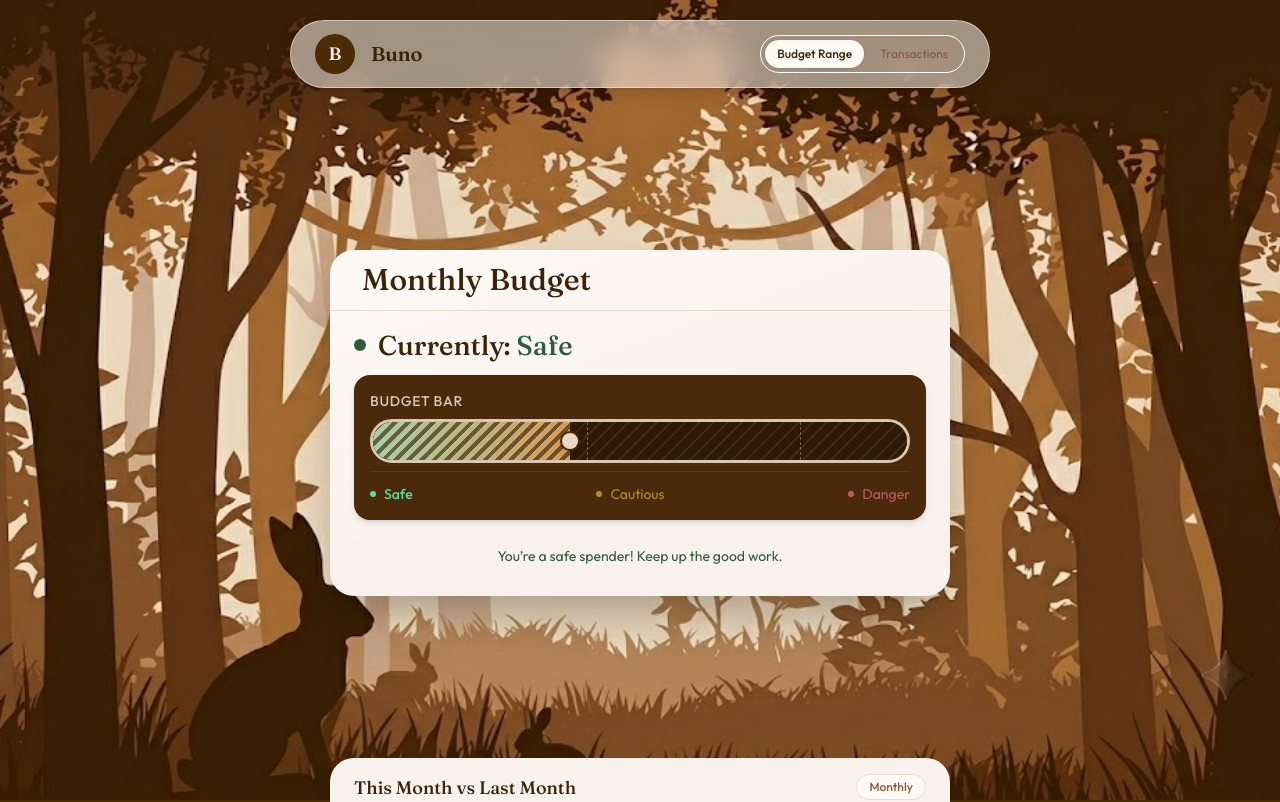
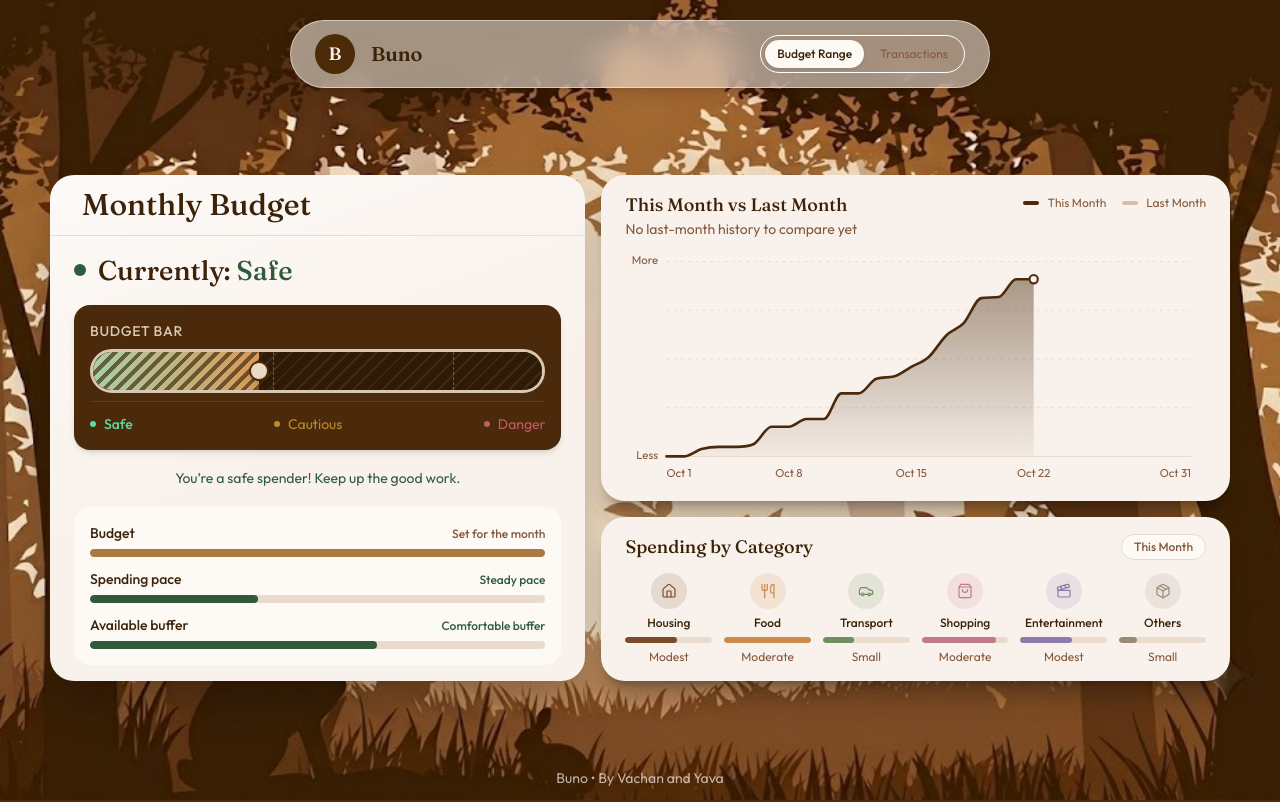
Before and after one commit to ChanChan-69420/buno-reworked, a Next.js app: page / in a window 1280 px wide. Shown: the top 802 px of the page. Built offline with nearby package versions, Linux system fonts and the light colour scheme.

Commit message:
Restructure dashboard into two-column single-screen layout with qualitative indicators

```diff
--- a/app/globals.css
+++ b/app/globals.css
@@ -88,52 +88,8 @@
   width: min(700px, calc(100% - 40px));
 }
 
-.sanctuary-main {
-  min-height: 0;
-  padding: 12px 0;
-}
-
-.sanctuary-card {
-  width: min(620px, calc(100vw - 24px));
-}
-
-.sanctuary-hero {
-  min-height: calc(100dvh - 130px);
-}
-
-.insights-stack {
-  width: min(620px, calc(100vw - 24px));
-}
-
 @media (min-width: 640px) and (max-height: 650px) {
   .sanctuary-navbar {
     width: min(585px, calc(100% - 40px));
   }
-
-  .insights-stack {
-    width: calc(min(620px, calc(100vw - 24px)) * 0.82);
-  }
-
-  .sanctuary-card {
-    transform: scale(0.82);
-    transform-origin: center;
-    margin-block: -3rem;
-  }
 }
-
-@media (max-width: 639px) {
-  .sanctuary-main {
-    padding: 8px 0;
-  }
-
-  .insights-stack {
-    width: calc((100vw - 24px) * 0.84);
-  }
-
-  .sanctuary-card {
-    padding: 0;
-    transform: scale(0.84);
-    transform-origin: center;
-    margin-block: -3rem;
-  }
-}
--- a/components/budget-range-panel.tsx
+++ b/components/budget-range-panel.tsx
@@ -8,6 +8,46 @@ const LEGEND: { id: ZoneId; dot: string; text: string }[] = [
   { id: 'critical', dot: 'bg-critical', text: 'text-critical' },
 ]
 
+const PACE_LABEL: Record<ZoneId, string> = {
+  safe: 'Steady pace',
+  cautious: 'Picking up speed',
+  critical: 'Running fast',
+}
+
+const BUFFER_LABEL: Record<ZoneId, string> = {
+  safe: 'Comfortable buffer',
+  cautious: 'Limited buffer',
+  critical: 'Almost no buffer',
+}
+
+const clampBar = (value: number) => Math.min(100, Math.max(4, value))
+
+function Indicator({
+  title,
+  status,
+  fill,
+  barClass,
+  statusClass,
+}: {
+  title: string
+  status: string
+  fill: number
+  barClass: string
+  statusClass: string
+}) {
+  return (
+    <li>
+      <div className="flex items-baseline justify-between gap-3">
+        <span className="text-sm font-medium">{title}</span>
+        <span className={`text-xs font-medium ${statusClass}`}>{status}</span>
+      </div>
+      <div aria-hidden="true" className="mt-1.5 h-2 w-full overflow-hidden rounded-full bg-border">
+        <div className={`h-full rounded-full ${barClass}`} style={{ width: `${fill}%` }} />
+      </div>
+    </li>
+  )
+}
+
 interface BudgetRangePanelProps {
   zone: ZoneId
   pctSpent: number
@@ -17,7 +57,7 @@ export function BudgetRangePanel({ zone, pctSpent }: BudgetRangePanelProps) {
   const copy = ZONE_COPY[zone]
   const tone = ZONE_TONE[zone]
   return (
-    <div className="flex flex-col gap-3">
+    <div className="flex flex-1 flex-col justify-between gap-3">
       <div className="flex flex-wrap items-center justify-between gap-3">
         <div>
           <p className="flex items-center gap-3 font-serif text-2xl font-medium sm:text-[1.7rem]">
@@ -63,13 +103,37 @@ export function BudgetRangePanel({ zone, pctSpent }: BudgetRangePanelProps) {
         </ul>
       </section>
 
-      <p className={`px-2 py-3 text-center text-sm leading-6 ${tone.text}`}>
+      <p className={`px-2 text-center text-sm leading-6 ${tone.text}`}>
         {zone === 'safe'
           ? "You’re a safe spender! Keep up the good work."
           : zone === 'cautious'
             ? "You’re entering territory worth being cautious about. Keep an eye on your spending."
             : "Your budget is at risk. Stay alert and spend carefully."}
       </p>
+
+      <ul aria-label="Budget indicators" className="flex flex-col gap-3 rounded-2xl bg-tile p-4">
+        <Indicator
+          title="Budget"
+          status="Set for the month"
+          fill={100}
+          barClass="bg-primary"
+          statusClass="text-muted-foreground"
+        />
+        <Indicator
+          title="Spending pace"
+          status={PACE_LABEL[zone]}
+          fill={clampBar(pctSpent)}
+          barClass={tone.dot}
+          statusClass={tone.text}
+        />
+        <Indicator
+          title="Available buffer"
+          status={BUFFER_LABEL[zone]}
+          fill={clampBar(100 - pctSpent)}
+          barClass={tone.dot}
+          statusClass={tone.text}
+        />
+      </ul>
     </div>
   )
 }
--- a/components/category-spending-panel.tsx
+++ b/components/category-spending-panel.tsx
@@ -13,24 +13,21 @@ const CATEGORY_META: Record<
   InsightCategory,
   { label: string; icon: LucideIcon; color: string }
 > = {
-  housing: { label: 'Housing & Bills', icon: Home, color: '#7a4a2a' },
+  housing: { label: 'Housing', icon: Home, color: '#7a4a2a' },
   food: { label: 'Food', icon: Utensils, color: '#c98a4a' },
   transport: { label: 'Transport', icon: Car, color: '#6f8f5e' },
-  shopping: { label: 'Shopping', icon: ShoppingBag, color: '#b5735a' },
-  entertainment: { label: 'Entertainment', icon: Clapperboard, color: '#d1a85a' },
+  shopping: { label: 'Shopping', icon: ShoppingBag, color: '#c0788b' },
+  entertainment: { label: 'Entertainment', icon: Clapperboard, color: '#8d7aa8' },
   other: { label: 'Others', icon: Package, color: '#9c8a78' },
 }
 
-const currency = new Intl.NumberFormat('en-IN', {
-  style: 'currency',
-  currency: 'INR',
-  maximumFractionDigits: 0,
-})
-
-function formatPercent(percent: number) {
-  if (percent === 0) return '0%'
-  if (percent < 1) return '<1%'
-  return `${Math.round(percent)}%`
+function shareLabel(percent: number) {
+  if (percent <= 0) return 'None'
+  if (percent < 10) return 'Small'
+  if (percent < 20) return 'Modest'
+  if (percent < 35) return 'Moderate'
+  if (percent < 50) return 'Large'
+  return 'Dominant'
 }
 
 export function CategorySpendingPanel({
@@ -40,10 +37,12 @@ export function CategorySpendingPanel({
   total: number
   items: { category: InsightCategory; amount: number; percent: number }[]
 }) {
+  const maxPercent = Math.max(...items.map((item) => item.percent), 1)
+
   return (
     <section
       aria-labelledby="category-spending-title"
-      className="insight-panel rounded-3xl bg-card px-5 py-4 text-card-foreground shadow-xl shadow-black/25 sm:px-6"
+      className="flex h-full flex-col rounded-3xl bg-card px-5 py-4 text-card-foreground shadow-xl shadow-black/25 sm:px-6"
     >
       <div className="flex items-center justify-between gap-4">
         <h2 id="category-spending-title" className="font-serif text-lg font-medium">
@@ -55,53 +54,37 @@ export function CategorySpendingPanel({
       </div>
 
       {total > 0 ? (
-        <>
-          <div
-            aria-hidden="true"
-            className="mt-3 flex h-2 w-full gap-0.5 overflow-hidden rounded-full bg-border"
-          >
-            {items
-              .filter((item) => item.amount > 0)
-              .map((item) => (
-                <span
-                  key={item.category}
-                  className="h-full first:rounded-l-full last:rounded-r-full"
-                  style={{
-                    width: `${item.percent}%`,
-                    backgroundColor: CATEGORY_META[item.category].color,
-                  }}
-                />
-              ))}
-          </div>
-
-          <ul className="mt-4 grid grid-cols-3 gap-x-2 gap-y-4 sm:grid-cols-6">
+        <ul className="mt-3 grid grid-cols-3 gap-x-3 gap-y-4 sm:grid-cols-6">
           {items.map((item) => {
             const meta = CATEGORY_META[item.category]
             const Icon = meta.icon
+            const fill = item.percent > 0 ? Math.max(10, (item.percent / maxPercent) * 100) : 0
             return (
               <li
                 key={item.category}
-                  className="flex min-w-0 flex-col items-center gap-1 text-center"
-                  title={`${meta.label}: ${currency.format(item.amount)}`}
+                className="flex min-w-0 flex-col items-center gap-1.5 text-center"
               >
                 <span
                   className="flex size-9 items-center justify-center rounded-full"
-                    style={{ backgroundColor: `${meta.color}1f`, color: meta.color }}
+                  style={{ backgroundColor: `${meta.color}26`, color: meta.color }}
                 >
                   <Icon aria-hidden="true" className="size-4" strokeWidth={1.8} />
                 </span>
-                  <span className="text-base font-semibold tabular-nums">
-                    {formatPercent(item.percent)}
+                <span className="w-full truncate text-xs font-medium">{meta.label}</span>
+                <span
+                  aria-hidden="true"
+                  className="h-1.5 w-full overflow-hidden rounded-full bg-border"
+                >
+                  <span
+                    className="block h-full rounded-full"
+                    style={{ width: `${fill}%`, backgroundColor: meta.color }}
+                  />
                 </span>
-                  <span className="w-full text-xs leading-tight text-balance text-muted-foreground">
-                    {meta.label}
-                  </span>
-                  <span className="sr-only">{currency.format(item.amount)}</span>
+                <span className="text-xs text-muted-foreground">{shareLabel(item.percent)}</span>
               </li>
             )
           })}
         </ul>
-        </>
       ) : (
         <p className="mt-3 rounded-2xl bg-tile px-4 py-6 text-center text-sm text-muted-foreground">
           No expenses recorded this month yet.
--- a/components/month-comparison-panel.tsx
+++ b/components/month-comparison-panel.tsx
@@ -1,41 +1,25 @@
-import type { MonthSeries } from '@/lib/spending-insights'
+import { trendVsLastMonth, type MonthSeries, type TrendVerdict } from '@/lib/spending-insights'
 
 const WIDTH = 560
-const HEIGHT = 200
-const PAD = { top: 12, right: 14, bottom: 26, left: 44 }
+const HEIGHT = 230
+const PAD = { top: 14, right: 14, bottom: 28, left: 40 }
 const PLOT_W = WIDTH - PAD.left - PAD.right
 const PLOT_H = HEIGHT - PAD.top - PAD.bottom
 
 const THIS_MONTH_COLOR = '#4a2a0b'
 const LAST_MONTH_COLOR = '#b99c82'
 
+const TREND_COPY: Record<TrendVerdict, string> = {
+  lighter: 'Lighter than last month so far',
+  similar: 'Tracking close to last month',
+  heavier: 'Running ahead of last month',
+  unknown: 'No last-month history to compare yet',
+}
+
 const monthName = (year: number, month: number) =>
   new Intl.DateTimeFormat('en-IN', { month: 'short', timeZone: 'UTC' }).format(
     new Date(Date.UTC(year, month - 1, 1)),
   )
-
-const currency = new Intl.NumberFormat('en-IN', {
-  style: 'currency',
-  currency: 'INR',
-  maximumFractionDigits: 0,
-})
-
-function compactRupees(value: number) {
-  if (value === 0) return '₹0'
-  if (value >= 1000) {
-    const k = value / 1000
-    return `₹${Number.isInteger(k) ? k : k.toFixed(1)}k`
-  }
-  return `₹${value}`
-}
-
-function niceStep(max: number, ticks: number) {
-  const raw = Math.max(max, 1) / ticks
-  const magnitude = 10 ** Math.floor(Math.log10(raw))
-  const normalized = raw / magnitude
-  const nice = normalized <= 1 ? 1 : normalized <= 2 ? 2 : normalized <= 2.5 ? 2.5 : normalized <= 5 ? 5 : 10
-  return nice * magnitude
-}
 
 type Point = { x: number; y: number }
 
@@ -87,14 +71,15 @@ export function MonthComparisonPanel({
   previous: MonthSeries
 }) {
   const totalDays = Math.max(current.totalDays, previous.hasData ? previous.totalDays : 0)
-  const dataMax = Math.max(current.total, previous.hasData ? previous.total : 0)
-  const step = niceStep(dataMax, 4)
-  const yMax = step * Math.max(1, Math.ceil(dataMax / step))
-  const yTicks = Array.from({ length: Math.round(yMax / step) + 1 }, (_, i) => i * step)
+  const dataMax = Math.max(current.total, previous.hasData ? previous.total : 0, 1)
+  // Both lines share one scale; headroom keeps the highest point off the top edge.
+  const yMax = dataMax * 1.1
+  const gridLines = [0, 0.25, 0.5, 0.75, 1]
 
   const xFor = (day: number) =>
     PAD.left + (totalDays > 1 ? ((day - 1) / (totalDays - 1)) * PLOT_W : 0)
   const yFor = (value: number) => PAD.top + PLOT_H - (value / yMax) * PLOT_H
+  const gridY = (fraction: number) => PAD.top + PLOT_H - fraction * PLOT_H
 
   const toPoints = (series: MonthSeries) =>
     series.points.map((p) => ({ x: xFor(p.day), y: yFor(p.cumulative) }))
@@ -114,50 +99,40 @@ export function MonthComparisonPanel({
   const currentLabel = monthName(current.year, current.month)
   const previousLabel = monthName(previous.year, previous.month)
   const lastPoint = currentPoints[currentPoints.length - 1]
+  const trend = trendVsLastMonth(current, previous)
 
-  const summary = `Cumulative spending: ${currentLabel} ${currency.format(current.total)} through day ${current.points.length}${
-    previous.hasData ? `, ${previousLabel} ${currency.format(previous.total)} for the full month` : `, no ${previousLabel} data`
-  }.`
+  const summary = `Cumulative spending trend for ${currentLabel} compared with ${previousLabel}. ${TREND_COPY[trend]}.`
 
   return (
     <section
       aria-labelledby="month-comparison-title"
-      className="insight-panel rounded-3xl bg-card px-5 py-4 text-card-foreground shadow-xl shadow-black/25 sm:px-6"
+      className="flex h-full flex-col rounded-3xl bg-card px-5 py-4 text-card-foreground shadow-xl shadow-black/25 sm:px-6"
     >
       <div className="flex items-start justify-between gap-4">
         <div>
           <h2 id="month-comparison-title" className="font-serif text-lg font-medium text-balance">
             This Month vs Last Month
           </h2>
-          <p className="text-sm text-muted-foreground">
-            <span className="font-medium tabular-nums text-foreground">
-              {currency.format(current.total)}
-            </span>{' '}
-            spent so far in {currentLabel}
-          </p>
+          <p className="text-sm text-muted-foreground">{TREND_COPY[trend]}</p>
         </div>
-        <span className="shrink-0 rounded-full border border-border bg-tile px-3 py-1 text-xs font-medium text-muted-foreground">
-          Monthly
-        </span>
-      </div>
-
-      <ul className="mt-3 flex flex-wrap items-center gap-x-4 gap-y-1 text-xs text-muted-foreground">
+        <ul className="flex shrink-0 flex-col items-end gap-1 pt-1 text-xs text-muted-foreground sm:flex-row sm:items-center sm:gap-4">
           <li className="flex items-center gap-2">
-          <span aria-hidden="true" className="h-0.5 w-4 rounded-full" style={{ backgroundColor: THIS_MONTH_COLOR }} />
+            <span aria-hidden="true" className="h-1 w-4 rounded-full" style={{ backgroundColor: THIS_MONTH_COLOR }} />
             This Month
           </li>
           <li className="flex items-center gap-2">
             <span
               aria-hidden="true"
-            className="h-0 w-4 border-t-2 border-dashed"
-            style={{ borderColor: LAST_MONTH_COLOR }}
+              className="h-1 w-4 rounded-full opacity-60"
+              style={{ backgroundColor: LAST_MONTH_COLOR }}
             />
             Last Month
-          {!previous.hasData && <span className="text-muted-foreground/80">(no data yet)</span>}
           </li>
         </ul>
+      </div>
 
       {current.hasData || previous.hasData ? (
+        <div className="flex flex-1 items-center">
           <svg
             viewBox={`0 0 ${WIDTH} ${HEIGHT}`}
             role="img"
@@ -166,42 +141,51 @@ export function MonthComparisonPanel({
           >
             <defs>
               <linearGradient id="this-month-fill" x1="0" y1="0" x2="0" y2="1">
-              <stop offset="0%" stopColor={THIS_MONTH_COLOR} stopOpacity="0.22" />
-              <stop offset="100%" stopColor={THIS_MONTH_COLOR} stopOpacity="0" />
+                <stop offset="0%" stopColor={THIS_MONTH_COLOR} stopOpacity="0.45" />
+                <stop offset="100%" stopColor={THIS_MONTH_COLOR} stopOpacity="0.04" />
               </linearGradient>
               <linearGradient id="last-month-fill" x1="0" y1="0" x2="0" y2="1">
-              <stop offset="0%" stopColor={LAST_MONTH_COLOR} stopOpacity="0.18" />
-              <stop offset="100%" stopColor={LAST_MONTH_COLOR} stopOpacity="0" />
+                <stop offset="0%" stopColor={LAST_MONTH_COLOR} stopOpacity="0.2" />
+                <stop offset="100%" stopColor={LAST_MONTH_COLOR} stopOpacity="0.02" />
               </linearGradient>
             </defs>
 
-          {yTicks.map((tick) => (
-            <g key={tick}>
+            {gridLines.map((fraction) => (
               <line
+                key={fraction}
                 x1={PAD.left}
                 x2={WIDTH - PAD.right}
-                y1={yFor(tick)}
-                y2={yFor(tick)}
+                y1={gridY(fraction)}
+                y2={gridY(fraction)}
                 stroke="#eadccd"
-                strokeDasharray={tick === 0 ? undefined : '3 4'}
+                strokeDasharray={fraction === 0 ? undefined : '3 4'}
               />
+            ))}
+
             <text
               x={PAD.left - 8}
-                y={yFor(tick)}
+              y={gridY(1)}
               textAnchor="end"
               dominantBaseline="middle"
               className="fill-muted-foreground text-[11px]"
             >
-                {compactRupees(tick)}
+              More
             </text>
-            </g>
-          ))}
+            <text
+              x={PAD.left - 8}
+              y={gridY(0)}
+              textAnchor="end"
+              dominantBaseline="middle"
+              className="fill-muted-foreground text-[11px]"
+            >
+              Less
+            </text>
 
             {xTicks.map((day) => (
               <text
                 key={day}
                 x={xFor(day)}
-              y={HEIGHT - 6}
+                y={HEIGHT - 8}
                 textAnchor={day === 1 ? 'start' : day === totalDays ? 'end' : 'middle'}
                 className="fill-muted-foreground text-[11px]"
               >
@@ -216,9 +200,10 @@ export function MonthComparisonPanel({
                   d={monotonePath(previousPoints)}
                   fill="none"
                   stroke={LAST_MONTH_COLOR}
+                  strokeOpacity="0.7"
                   strokeWidth="2"
-                strokeDasharray="5 4"
                   strokeLinecap="round"
+                  strokeLinejoin="round"
                 />
               </>
             )}
@@ -241,17 +226,12 @@ export function MonthComparisonPanel({
               <circle cx={lastPoint.x} cy={lastPoint.y} r="4" fill="#f9f2ec" stroke={THIS_MONTH_COLOR} strokeWidth="2" />
             )}
           </svg>
+        </div>
       ) : (
         <p className="mt-3 rounded-2xl bg-tile px-4 py-8 text-center text-sm text-muted-foreground">
           No spending recorded this month or last month yet.
         </p>
       )}
-
-      {!previous.hasData && (current.hasData) && (
-        <p className="mt-1 text-xs leading-relaxed text-muted-foreground">
-          {`No ${previousLabel} transactions are recorded yet, so the comparison line will appear once last month's history is available.`}
-        </p>
-      )}
     </section>
   )
 }
--- a/components/sanctuary.tsx
+++ b/components/sanctuary.tsx
@@ -17,6 +17,7 @@ export function Sanctuary() {
   const [activeTab, setActiveTab] = useState<TabId>('budget')
   const panelRef = useRef<HTMLDivElement>(null)
   const hasMounted = useRef(false)
+  const isBudget = activeTab === 'budget'
 
   const result = useMemo(
     () => calculateZone(MONTHLY_BUDGET, SANDBOX_TRANSACTIONS),
@@ -63,15 +64,21 @@ export function Sanctuary() {
         onTabKeyDown={handleTabKeyDown}
       />
 
-      <main className="flex w-full flex-1 flex-col items-center">
-      <div className="sanctuary-main sanctuary-hero flex w-full items-center justify-center">
-        <article className="sanctuary-card card-sheen overflow-hidden rounded-3xl bg-card text-card-foreground shadow-2xl shadow-black/30">
+      <main className="flex w-full flex-1 items-center justify-center px-3 py-3 lg:px-6">
+        <div
+          className={`grid w-full gap-4 ${
+            isBudget ? 'max-w-[1180px] lg:grid-cols-[46fr_54fr]' : 'max-w-[620px]'
+          }`}
+        >
+          <article
+            className={`card-sheen flex flex-col overflow-hidden rounded-3xl bg-card text-card-foreground shadow-2xl shadow-black/30 ${
+              isBudget ? 'lg:row-span-2' : ''
+            }`}
+          >
             <div className="flex flex-col gap-2 border-b border-border px-6 py-3 sm:flex-row sm:items-center sm:justify-between sm:px-8">
-            <div>
               <h1 className="font-serif text-2xl font-medium text-balance sm:text-3xl">
                 Monthly Budget
               </h1>
-            </div>
             </div>
 
             <div
@@ -79,20 +86,22 @@ export function Sanctuary() {
               role="tabpanel"
               id={`panel-${activeTab}`}
               aria-labelledby={`tab-${activeTab}`}
-            className="space-y-4 p-6 py-4"
+              className="flex flex-1 flex-col p-6 py-4"
             >
-            {activeTab === 'budget' ? (
+              {isBudget ? (
                 <BudgetRangePanel zone={result.zone} pctSpent={result.pctSpent} />
               ) : (
                 <TransactionsPanel transactions={SANDBOX_TRANSACTIONS} />
               )}
             </div>
           </article>
-      </div>
 
-        <div className="insights-stack flex flex-col gap-4 pb-6">
+          {isBudget && (
+            <>
               <MonthComparisonPanel current={comparison.current} previous={comparison.previous} />
               <CategorySpendingPanel total={categories.total} items={categories.items} />
+            </>
+          )}
         </div>
       </main>
 
--- a/lib/spending-insights.ts
+++ b/lib/spending-insights.ts
@@ -102,6 +102,23 @@ export function monthComparison(transactions: Transaction[], today: Date) {
   }
 }
 
+export type TrendVerdict = 'unknown' | 'lighter' | 'similar' | 'heavier'
+
+// Compares cumulative spend on the same day of both months, without exposing amounts.
+export function trendVsLastMonth(
+  current: MonthSeries,
+  previous: MonthSeries,
+): TrendVerdict {
+  if (!previous.hasData) return 'unknown'
+  const day = Math.min(current.points.length, previous.points.length)
+  const previousAtDay = day > 0 ? previous.points[day - 1].cumulative : 0
+  if (previousAtDay === 0) return current.total > 0 ? 'heavier' : 'similar'
+  const ratio = current.total / previousAtDay
+  if (ratio < 0.9) return 'lighter'
+  if (ratio > 1.1) return 'heavier'
+  return 'similar'
+}
+
 export type InsightCategory =
   | 'housing'
   | 'food'
```
Lines whose indentation alone changed are shown as unchanged.
